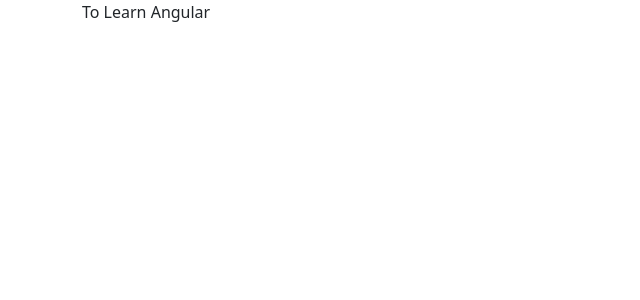
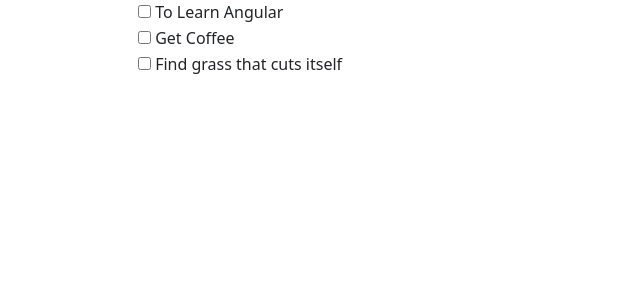
Before and after one commit to mikever/wishlist, an Angular app: page / in a window 1280 px wide. Shown: the top 300 px of the page, without its empty margins (0-640 px from the left). Built offline with nearby package versions, Linux system fonts and the light colour scheme.

Commit message:
Sets up html structure; connects data

```diff
--- a/src/app/app.component.css
+++ b/src/app/app.component.css
@@ -0,0 +1,3 @@
+.wish-list {
+  list-style: none;
+}
--- a/src/app/app.component.html
+++ b/src/app/app.component.html
@@ -1,5 +1,11 @@
 <div class="container">
-  <div>
-    {{ items[0].wishText }}
-  </div>
+  <ul class="wish-list">
+    <li *ngFor="let item of items">
+      <div class="form-check">
+        <label class="form-check-label">
+          <input class="checkbox" type="checkbox"> {{item.wishText}}
+        </label>
+      </div>
+    </li>
+  </ul>
 </div>
--- a/src/app/app.component.ts
+++ b/src/app/app.component.ts
@@ -10,7 +10,7 @@
   items = [
     new WishItem('To Learn Angular'),
     new WishItem('Get Coffee', true),
-    new WishItem('Find gras that cuts itself'),
+    new WishItem('Find grass that cuts itself'),
   ]
   title = 'wishlist'
 }
--- a/tsconfig.json
+++ b/tsconfig.json
@@ -4,9 +4,6 @@
   "compileOnSave": false,
   "compilerOptions": {
     "baseUrl": "./src",
-    "paths": {
-      "@angular/*": ["app/*"]
-    },
     "outDir": "./dist/out-tsc",
     "strict": true,
     "noImplicitOverride": true,
```
